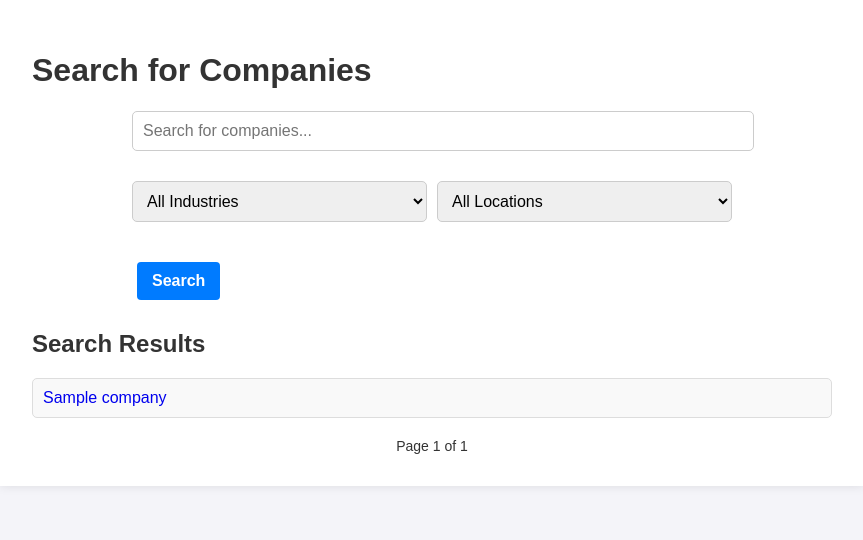
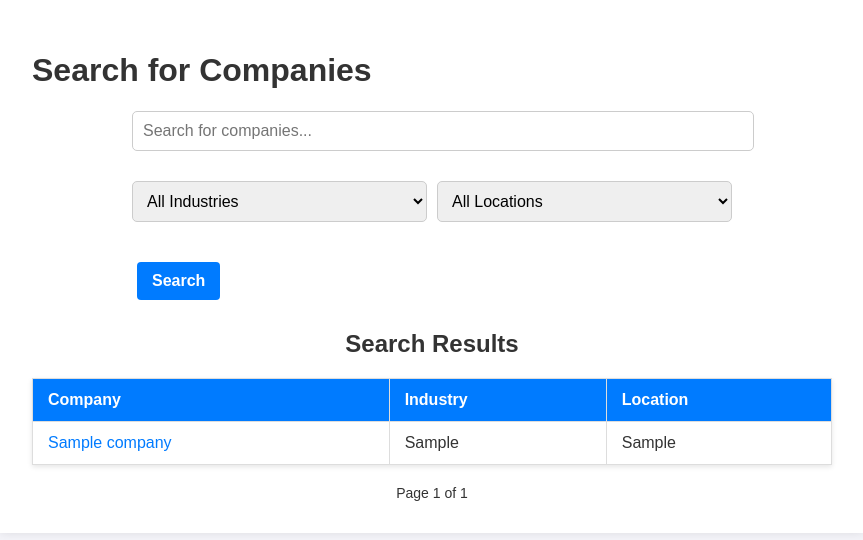
Before and after one commit to Hengsheng-Liu/cs-412, a Django app: page /rate_my_interviewer/ in a window 1280 px wide. Shown: the part 81-621 px from the top of the page, without its empty margins (208-1071 px from the left). Run offline with Django 5.2, Linux system fonts and the light colour scheme; tables that the repository leaves empty hold one stand-in row (values such as "Sample post").

Commit message:
finish final project

```diff
--- a/rate_my_interviewer/admin.py
+++ b/rate_my_interviewer/admin.py
@@ -1,7 +1,10 @@
 from django.contrib import admin
-from .models import RMIProfile, Company, Role, InterviewExperience
+from .models import RMIProfile, Company, Role, InterviewExperience, Comments, Unlock, CheckIn
 
 admin.site.register(RMIProfile)
 admin.site.register(Company)
 admin.site.register(Role)
 admin.site.register(InterviewExperience)
+admin.site.register(Comments)
+admin.site.register(Unlock)
+admin.site.register(CheckIn)
--- a/rate_my_interviewer/static/rate_my_interviewer/styles.css
+++ b/rate_my_interviewer/static/rate_my_interviewer/styles.css
@@ -428,3 +428,74 @@ ul li {
     font-size: 14px;
     color: #333;
 }
+
+.search-results-table {
+    width: 100%;
+    border-collapse: collapse;
+    margin-top: 20px;
+    font-family: Arial, sans-serif;
+    font-size: 16px;
+    text-align: left;
+    box-shadow: 0 2px 5px rgba(0, 0, 0, 0.1);
+}
+
+/* Table header */
+.search-results-table thead {
+    background-color: #007BFF;
+    color: white;
+}
+
+.search-results-table th,
+.search-results-table td {
+    padding: 12px 15px;
+    border: 1px solid #ddd;
+}
+
+/* Alternating row colors */
+.search-results-table tbody tr:nth-child(even) {
+    background-color: #f9f9f9;
+}
+
+.search-results-table tbody tr:nth-child(odd) {
+    background-color: #fff;
+}
+
+/* Hover effect */
+.search-results-table tbody tr:hover {
+    background-color: #f1f1f1;
+    cursor: pointer;
+}
+
+/* Links inside the table */
+.company-link {
+    color: #007BFF;
+    text-decoration: none;
+}
+
+.company-link:hover {
+    text-decoration: underline;
+}
+
+/* No results row */
+.no-results {
+    text-align: center;
+    font-style: italic;
+    color: #999;
+    background-color: #f2f2f2;
+}
+
+/* Table title styling */
+.search-title {
+    font-size: 24px;
+    font-weight: bold;
+    margin-bottom: 10px;
+    text-align: center;
+    color: #333;
+}
+.credits-image {
+    max-width: 100%;
+    height: auto;
+    border-radius: 8px;
+    margin-bottom: 20px;
+    box-shadow: 0 2px 4px rgba(0, 0, 0, 0.1);
+}
--- a/rate_my_interviewer/templates/rate_my_interviewer/base.html
+++ b/rate_my_interviewer/templates/rate_my_interviewer/base.html
@@ -56,16 +56,33 @@
             </div>
         </form>
 
-        <h2>Search Results</h2>
-        <ul>
-            {% for company in companies %}
-                <a href="{% url 'company_detail' company.company_id %}" class = 'comment-link'>
-                    <li>{{ company.name }}</li>
-                </a>
-            {% empty %}
-                <li>No companies found.</li>
-            {% endfor %}
-        </ul>
+        <h2 class="search-title">Search Results</h2>
+        <table class="search-results-table">
+            <thead>
+                <tr>
+                    <th>Company</th>
+                    <th>Industry</th>
+                    <th>Location</th>
+                </tr>
+            </thead>
+            <tbody>
+                {% for company in companies %}
+                    <tr>
+                        <td>
+                            <a href="{% url 'company_detail' company.company_id %}" class="company-link">
+                                {{ company.name }}
+                            </a>
+                        </td>
+                        <td>{{ company.industry }}</td>
+                        <td>{{ company.location }}</td>
+                    </tr>
+                {% empty %}
+                    <tr>
+                        <td colspan="3" class="no-results">No companies found.</td>
+                    </tr>
+                {% endfor %}
+            </tbody>
+        </table>
 
         <!-- Pagination Controls -->
         <div class="pagination">
--- a/rate_my_interviewer/templates/rate_my_interviewer/modify_experience.html
+++ b/rate_my_interviewer/templates/rate_my_interviewer/modify_experience.html
@@ -12,7 +12,7 @@
     <div class="container">
         <h1>Modify Interview Experience</h1>
         <h2>{{ company.name }}</h2>
-        <form method="post">
+        <form method="post" class = "experience-form">
             {% csrf_token %}
             {{ form.as_p }}
             <button type="submit" class="btn save-btn">Save Changes</button>
--- a/rate_my_interviewer/urls.py
+++ b/rate_my_interviewer/urls.py
@@ -18,4 +18,7 @@ urlpatterns = [
         path('review/<int:pk>/edit/', views.ModifyInterviewExperienceView.as_view(), name='modify_experience'),
         path('comment/<int:pk>/add/', views.CommentCreateView.as_view(), name='add_comment'),
         path('comparison/', views.CompanyComparisonView.as_view(), name='comparison'),
+        path('CheckIn/', views.UserCheckInView.as_view(), name='CheckIn'),
+        path('unlock_review/<int:owner>/<int:credits>/<int:experience>', views.UnlockInteriewQuestionView.as_view(), name='unlock_review'),
+        path('not_enough_credits/', views.NotEnoughCreditsView.as_view(), name='not_enough_credits'),
 ]
--- a/rate_my_interviewer/views.py
+++ b/rate_my_interviewer/views.py
@@ -4,11 +4,14 @@ from django.contrib.auth.forms import AuthenticationForm
 from django.contrib.auth import login, authenticate
 from django.http import HttpResponseRedirect
 from django.urls import reverse
-from .models import Comments, Company, RMIProfile,User, Role, InterviewExperience
+from .models import CheckIn, Comments, Company, RMIProfile, Unlock,User, Role, InterviewExperience
 from django.views.generic.edit import CreateView, UpdateView, DeleteView
-from django.views.generic import ListView, DetailView, View
+from django.views.generic import ListView, DetailView, View,TemplateView
 from django.contrib.auth.forms import UserCreationForm
 from django.contrib.auth.mixins import LoginRequiredMixin
+from django.utils.timezone import now
+from django.shortcuts import redirect
+
 import plotly
 import plotly.graph_objs as go
 from .forms import CommentForm, CreateUserForm, InterviewExperienceForm,CompanyComparisonForm
@@ -156,6 +159,8 @@ class AddInterviewExperienceView(CreateView):
         return reverse('company_detail', kwargs={'pk': self.kwargs['pk']})  # Redirect to the company detail page
     def form_valid(self, form):
         interview_experience = form.save(commit=False)
+        if not interview_experience.credits_amount:
+            interview_experience.credits_amount = 0
         interview_experience.company = Company.objects.get(company_id=self.kwargs['pk'])
         if self.request.user.is_authenticated:
             try:
@@ -178,10 +183,33 @@ class ReviewDetailView(DetailView):
     def get_context_data(self, **kwargs):
         context = super().get_context_data(**kwargs)
         review = self.get_object()
+        context['owner'] = review.user == RMIProfile.objects.get(user=self.request.user)
+        context['unlocked'] = Unlock.objects.filter(user=RMIProfile.objects.get(user=self.request.user), experience=review).exists()
         context['review'] = review
+        context['requred_credits'] = self.get_object().credits_required
         context['comments'] = Comments.objects.filter(experience=review)
         return context
+class UnlockInteriewQuestionView(LoginRequiredMixin, View):
 
+    def post(self, request, *args, **kwargs):
+        user_profile = RMIProfile.objects.get(user=self.request.user)
+        other_user = RMIProfile.objects.get(unique_id=self.kwargs['owner'])
+        credits_amount = self.kwargs['credits']
+        if user_profile.credits < credits_amount:
+            return redirect('not_enough_credits')
+        newUnlock = Unlock(
+            user=user_profile,
+            experience=InterviewExperience.objects.get(experience_id=self.kwargs['experience'])
+        )
+        newUnlock.save()
+        user_profile.credits -= credits_amount
+        user_profile.save()
+        other_user.credits += credits_amount
+        other_user.save()
+        return redirect(reverse('review_detail', kwargs={'pk': self.kwargs['experience']}))
+class NotEnoughCreditsView(TemplateView):
+    model = InterviewExperience
+    template_name = 'rate_my_interviewer/not_enough_credits.html'
 class ModifyInterviewExperienceView(UpdateView):
     model = InterviewExperience
     form_class = InterviewExperienceForm
@@ -206,15 +234,10 @@ class DeleteInterviewExperienceView(DeleteView):
     def get_success_url(self):
         experience = self.get_object()
         return reverse('review_list') + f'?company={experience.company.company_id}' + f'&role={experience.role}' + f'&job_type={experience.job_type}'
-
-
-
 class ReviewListView(ListView):
     model = InterviewExperience
     template_name = 'rate_my_interviewer/review_list.html'
     context_object_name = 'reviews'
-
-
     def get_queryset(self):
         company_id = self.request.GET.get('company')
         role = self.request.GET.get('role')
@@ -243,11 +266,11 @@ class signup_view(CreateView):
         return context
     def form_valid(self, form):
         user_form = UserCreationForm(self.request.POST)
-        print(user_form.errors)
-
         if user_form.is_valid():
             user = user_form.save()
             form.instance.user = user
+            form.instance.credits = 500
+
             login(self.request, user)
             return super().form_valid(form)
         else:
@@ -258,19 +281,41 @@ class UserDetailsView(LoginRequiredMixin, DetailView):
     model = RMIProfile
     template_name = 'rate_my_interviewer/profile.html'
     context_object_name = 'user'
+
     def get_object(self):
         try:
             return self.model.objects.get(user=self.request.user)
         except RMIProfile.DoesNotExist:
             return None
+
+
     def get_context_data(self, **kwargs):
         context = super().get_context_data(**kwargs)
         user_profile = self.get_object()
+        today = now().date()
+
         if user_profile:
             context['comments'] = InterviewExperience.objects.filter(user=user_profile)
+            context['TodayCheckIn'] = CheckIn.objects.filter(user=user_profile, date=today).exists()
         else:
             context['comments'] = []
+            context['TodayCheckIn'] = False
+
+        context['profile'] = user_profile
         return context
+
+class UserCheckInView(LoginRequiredMixin, View):
+    def post(self, request, *args, **kwargs):
+        user_profile = RMIProfile.objects.get(user=self.request.user)
+
+        # Check if the user has already checked in today
+        today = now().date()
+        if not CheckIn.objects.filter(user=user_profile, date=today).exists():
+            CheckIn.objects.create(user=user_profile, date=today)
+            user_profile.credits += 50  # Increase credits
+            user_profile.save()
+
+        return redirect(reverse('profile'))
 class CommentCreateView(CreateView):
     model = Comments
     form_class = CommentForm
```
Also changed, not shown: rate_my_interviewer/forms.py (+44 -5 lines), rate_my_interviewer/models.py (+15 -6 lines), rate_my_interviewer/templates/rate_my_interviewer/not_enough_credits.html (added, +19 -0 lines), rate_my_interviewer/templates/rate_my_interviewer/profile.html (+22 -9 lines), rate_my_interviewer/templates/rate_my_interviewer/review_detail.html (+10 -1 lines), rate_my_interviewer/migrations/0009_remove_likes_experience_remove_likes_user_question_and_more.py (added), rate_my_interviewer/migrations/0010_interviewexperience_offer_interviewexperience_paid_and_more.py (added), rate_my_interviewer/migrations/0011_unlock.py (added), rate_my_interviewer/migrations/0012_checkin.py (added), rate_my_interviewer/migrations/0013_rename_date_checkin_date.py (added), rate_my_interviewer/migrations/0014_rename_paid_interviewexperience_creduts_required_and_more.py (added), rate_my_interviewer/migrations/0015_rename_creduts_required_interviewexperience_credits_required.py (added), rate_my_interviewer/static/rate_my_interviewer/sad-penguin.jpg (added).
